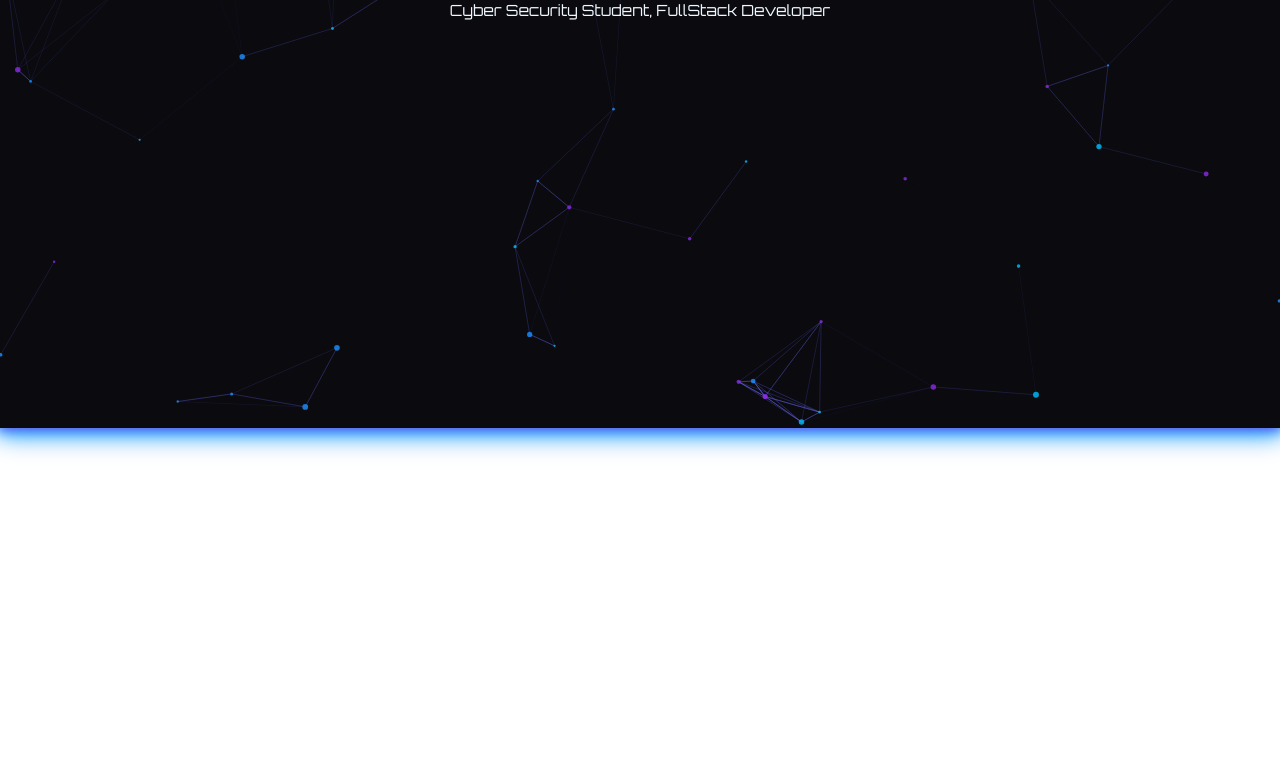
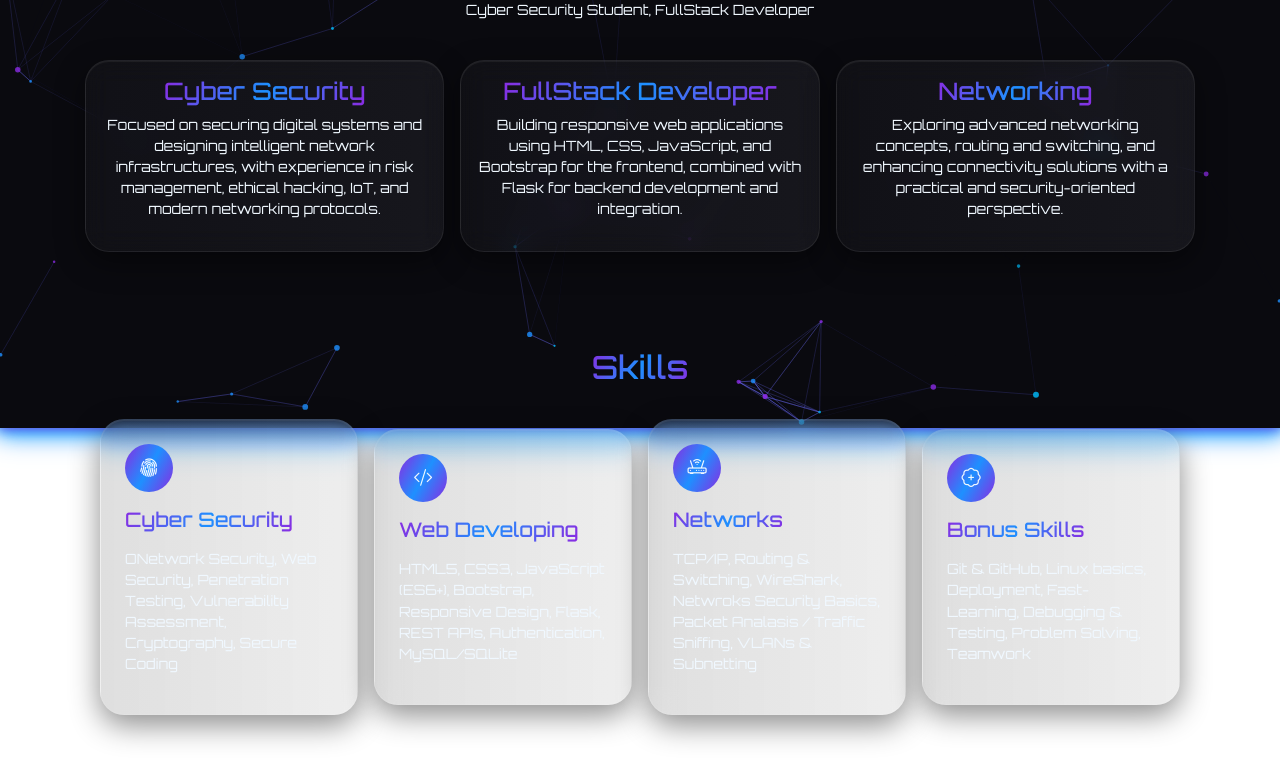
Before and after one commit to MoMhaidat05/Portfolio, a plain HTML site: page index.html in a window 1280 px wide. Shown: the part 372-1135 px from the top of the page. Before the commit the page ends 800 px from the top, so only its background shows below. Drawn offline with nearby package versions, Linux system fonts and the light colour scheme.

Commit message:
some changes

```diff
--- a/index.html
+++ b/index.html
@@ -17,14 +17,14 @@
       integrity="sha384-Vkoo8x4CGsO3+Hhxv8T/Q5PaXtkKtu6ug5TOeNV6gBiFeWPGFN9MuhOf23Q9Ifjh"
       crossorigin="anonymous"
     />
+    <link rel="stylesheet" href="https://cdn.jsdelivr.net/npm/bootstrap-icons@1.13.1/font/bootstrap-icons.css">
   </head>
   <body>
-    <div class="container">
     <div id="tsparticles"></div>
     <header class="d-flex justify-content-center align-items-center pt-5 mb-4">
-        <nav id="navbar" class="d-flex justify-content-between align-items-center">
+      <nav id="navbar" class="d-flex justify-content-around align-items-center">
           <a href="#" class="nav-item">Home</a>
-            <a href="#" class="nav-item">Skills</a>
+          <a href="#skills" class="nav-item">Skills</a>
           <a href="#" class="nav-item">Projects</a>
           <a href="#" class="nav-item">Contact</a>
       </nav>
@@ -36,6 +36,60 @@
           </div>
           <h2 class="fw-bold gradient-text name my-3">Mohammad Al Musa</h2>
           <p class="specialists">Cyber Security Student, FullStack Developer</p>
+      </div>
+    </div>
+    <div class="container d-flex justify-content-center align-items-center gap-3 my-4">
+      <div class="specialist-card d-flex justify-content-center align-items-center flex-column">
+        <h4 class="gradient-text text-center">Cyber Security</h4>
+        <p class="specialists text-center">Focused on securing digital systems and designing intelligent network infrastructures,
+      with experience in risk management, ethical hacking, IoT, and modern networking protocols.</p>
+      </div>
+      <div class="specialist-card d-flex justify-content-center align-items-center flex-column">
+        <h4 class="gradient-text text-center">FullStack Developer</h4>
+        <p class="specialists text-center">Building responsive web applications using HTML, CSS, JavaScript, and Bootstrap for the frontend,
+      combined with Flask for backend development and integration.</p>
+      </div>
+      <div class="specialist-card d-flex justify-content-center align-items-center flex-column">
+        <h4 class="gradient-text text-center">Networking</h4>
+        <p class="specialists text-center">Exploring advanced networking concepts, routing and switching, and enhancing connectivity solutions
+      with a practical and security-oriented perspective.</p>
+      </div>
+    </div>
+    <div id="skills" class="container d-flex justify-content-center align-items-center gap-3 my-5 flex-column">
+      <h2 class="gradient-text fw-bold mb-3 mt-5">Skills</h2>
+      <div class="container d-flex justify-content-center align-items-center gap-3">
+        <div class="specialist-card d-flex justify-content-start align-items-start flex-column p-4">
+          <i class="bi bi-fingerprint skill-icon rounded-circle"></i>
+          <h5 class="gradient-text my-3">Cyber Security</h5>
+          <p class="specialists">
+            ONetwork Security, Web Security, Penetration Testing,
+            Vulnerability Assessment, Cryptography, Secure Coding
+          </p>
+        </div>
+        <div class="specialist-card d-flex justify-content-start align-items-start flex-column p-4">
+          <i class="bi bi-code-slash skill-icon rounded-circle"></i>
+          <h5 class="gradient-text my-3">Web Developing</h5>
+          <p class="specialists">
+            HTML5, CSS3, JavaScript (ES6+), Bootstrap, Responsive Design,
+            Flask, REST APIs, Authentication, MySQL/SQLite
+          </p>
+        </div>
+        <div class="specialist-card d-flex justify-content-start align-items-start flex-column p-4">
+          <i class="bi bi-router skill-icon rounded-circle"></i>
+          <h5 class="gradient-text my-3">Networks</h5>
+          <p class="specialists">
+            TCP/IP, Routing & Switching, WireShark, Netwroks Security Basics,
+            Packet Analasis / Traffic Sniffing, VLANs & Subnetting
+          </p>
+        </div>
+        <div class="specialist-card d-flex justify-content-start align-items-start flex-column p-4">
+          <i class="bi bi-patch-plus skill-icon rounded-circle"></i>
+          <h5 class="gradient-text my-3">Bonus Skills</h5>
+          <p class="specialists">
+            Git & GitHub, Linux basics, Deployment, Fast-Learning,
+            Debugging & Testing, Problem Solving, Teamwork
+          </p>
+
         </div>
       </div>
     </div>
--- a/style.css
+++ b/style.css
@@ -31,8 +31,10 @@ header{
     height: 4rem !important;
 }
 nav{
+    z-index: 9999;
     width: 40% !important;
-    height: 100% !important;
+    height: 3rem !important;
+    position: fixed !important;
     border: 1px solid rgba(255,255,255,0.08);
     background: linear-gradient(
         90deg,
@@ -45,27 +47,27 @@ nav{
         0 10px 30px rgba(0,0,0,0.45),
         inset 0 1px 0 rgba(255,255,255,0.06);
     border-radius: 24px;
-    padding: 1.2rem 2rem;
+    padding: 1.2rem;
 }
 a{
     text-decoration: none !important;
 }
 
 .nav-item, .nav-item:hover{
-    font-size: clamp(0.7rem, 1.2vw, 3rem);
+    font-size: clamp(0.8rem, 1.2vw, 3rem);
     color: aliceblue;
     font-weight: bold;
     transition: 0.3s ease-in-out background-color;
 }
 .nav-item.active{
-    background: linear-gradient(90deg, #8A2BE2, #1E90FF, #00BFFF, #1E90FF, #8A2BE2);
+    background: linear-gradient(90deg, #8A2BE2, #1E90FF, #8A2BE2);
     -webkit-background-clip: text;
     -webkit-text-fill-color: transparent;
     text-shadow: 0 1px 5px #8A2BE2 !important;
     transition: 0.2s ease-out all;
 }
 .gradient-text {
-    background: linear-gradient(120deg, #8A2BE2, #1E90FF, #00BFFF, #1E90FF, #8A2BE2);
+    background: linear-gradient(120deg, #8A2BE2, #1E90FF, #8A2BE2);
     -webkit-background-clip: text;
     -webkit-text-fill-color: transparent;
 }
@@ -76,8 +78,8 @@ a{
   border-radius: 12px;
   overflow: hidden;
   box-shadow: 0 4px 15px rgba(0,0,0,0.25);
-  border: 1px solid #1E90FF;
-  padding-bottom: 20px !important;
+  border: 3px solid #1E90FF;
+  padding-bottom: 15px !important;
   border-radius: 50% !important;
 }
 
@@ -90,11 +92,58 @@ a{
     font-size: clamp(1.5rem, 2.8vw, 3rem);
 }
 .specialists{
-    font-size: clamp(0.8rem, 1.2vw, 3rem);
+    font-size: clamp(0.7rem, 1.1vw, 2.7rem);
     color: aliceblue;
 }
+
+.container {
+  gap: 1rem;
+  flex-wrap: wrap;
+}
+
+.specialist-card{
+    flex-grow: 1;
+    flex-basis: clamp(5rem, 20%, 15rem);
+    width: clamp(5rem, 5vw, 15rem);
+    height: fit-content !important;
+    border: 1px solid rgba(255,255,255,0.08);
+    background: linear-gradient(
+        90deg,
+        rgba(54, 54, 54, 0.16),
+        rgba(119, 119, 119, 0.12)
+    );
+    backdrop-filter: blur(12px) saturate(140%);
+    -webkit-backdrop-filter: blur(12px) saturate(140%);
+    box-shadow:
+        0 10px 30px rgba(0,0,0,0.45),
+        inset 0 1px 0 rgba(255,255,255,0.06);
+    border-radius: 24px;
+    padding: 1rem;
+    transition: all 0.4s ease;
+}
+.skill-icon{
+    font-size: clamp(1.2rem, 1.1vw, 2.7rem);
+    color: aliceblue;
+    background: linear-gradient(120deg, #8A2BE2, #1E90FF, #8A2BE2) !important;
+    padding: 0.6rem 0.9rem !important;
+}
+
+.specialist-card:hover{
+    box-shadow: 0 0px 20px rgba(138, 43, 226, 0.3),
+        inset 0 0 20px rgba(30, 144, 255, 0.2);
+    transition: all 0.4s ease;
+}
+
+
+
+
+
 @media(max-width: 1080px) {
     nav{
         width: 80% !important;
     }
+    .specialist-card{
+        flex-basis: 90% !important;
+        height: auto !important;
+    }
 }
```
Lines whose indentation alone changed are shown as unchanged.
